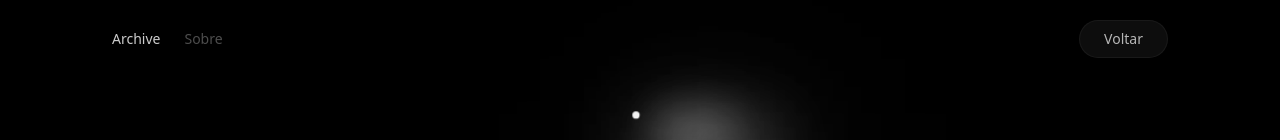
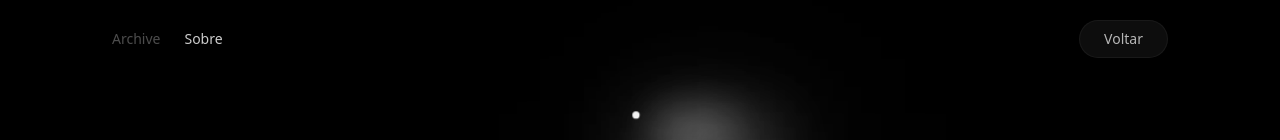
Before and after one commit to Lucas-Goes/archive, a Next.js app: page /about in a window 1280 px wide. Shown: the top 140 px of the page. Built offline with nearby package versions, Linux system fonts and the light colour scheme.

Commit message:
adjust design about Page 2

```diff
--- a/app/about/page.tsx
+++ b/app/about/page.tsx
@@ -244,7 +244,7 @@ export default function AboutPage() {
 
   return (
     <main
-      className="min-h-[100dvh] bg-black text-white relative overflow-hidden"
+      className="min-h-[100dvh] bg-black text-white relative overflow-hidden select-none"
       onMouseMove={handleMove}
       onClick={handleClick}
       onTouchStart={handleTouchStart}
@@ -276,10 +276,10 @@ export default function AboutPage() {
       <div className="relative z-10 max-w-6xl mx-auto px-6 md:px-12">
         <header className="flex items-center justify-between py-5">
           <div className="flex items-center gap-6">
-            <Link href="/" className="text-sm text-white/80 hover:text-white transition">
+            <Link href="/" className="text-sm text-white/30 hover:text-white transition">
               Archive
             </Link>
-            <span className="text-sm text-white/30">Sobre</span>
+            <span className="text-sm text-white/80">Sobre</span>
           </div>
 
           <Link
@@ -364,6 +364,25 @@ export default function AboutPage() {
         .animate-core {
           animation: core 2s ease-in-out infinite;
         }
+
+      * {
+        -webkit-touch-callout: none;
+      }
+
+      * {
+
+      -webkit-user-select: none;
+      -ms-user-select: none;
+      user-select: none;
+    }
+
+    * {
+  -webkit-tap-highlight-color: transparent;
+}
+
+<main
+  style={{ touchAction: "manipulation" }}
+
       `}</style>
     </main>
   );
```
